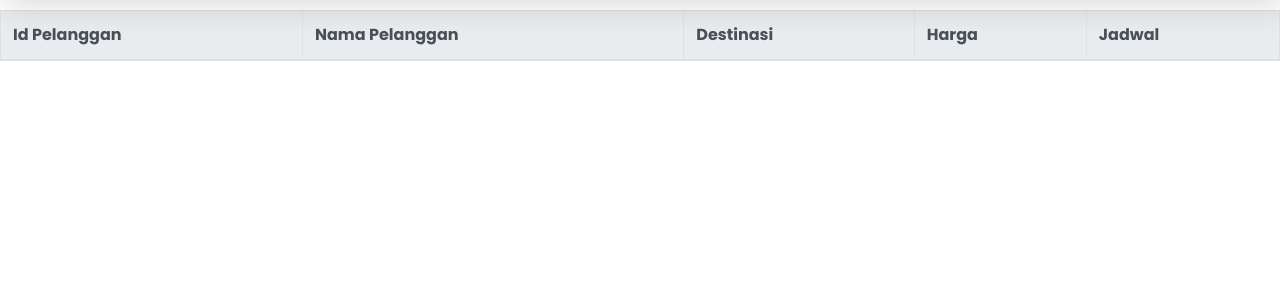
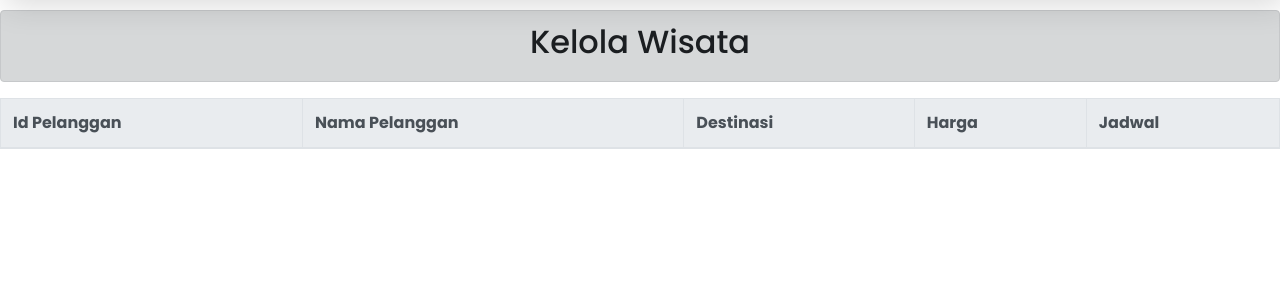
Before and after one commit to bayuuubgs/FP_PT_Kel4, a PHP site: page /laporanwisata.php in a window 1280 px wide. Shown: the part 102-402 px from the top of the page. Run offline with PHP 8.4, Linux system fonts and the light colour scheme; data that the repository does not hold is empty.

Commit message:
update geden

```diff
--- a/laporanwisata.php
+++ b/laporanwisata.php
@@ -50,6 +50,9 @@ $hasil= mysqli_query ($conn, $query);
         </ul>
     </nav>
     </div>
+    <div class="alert alert-dark text-center" role="alert">
+        <h2>Kelola Wisata <?php echo $nama_wisata; ?></h2>
+    </div>
     <table class="table table-bordered">
         <thead class="thead-light">
             <tr>
```
